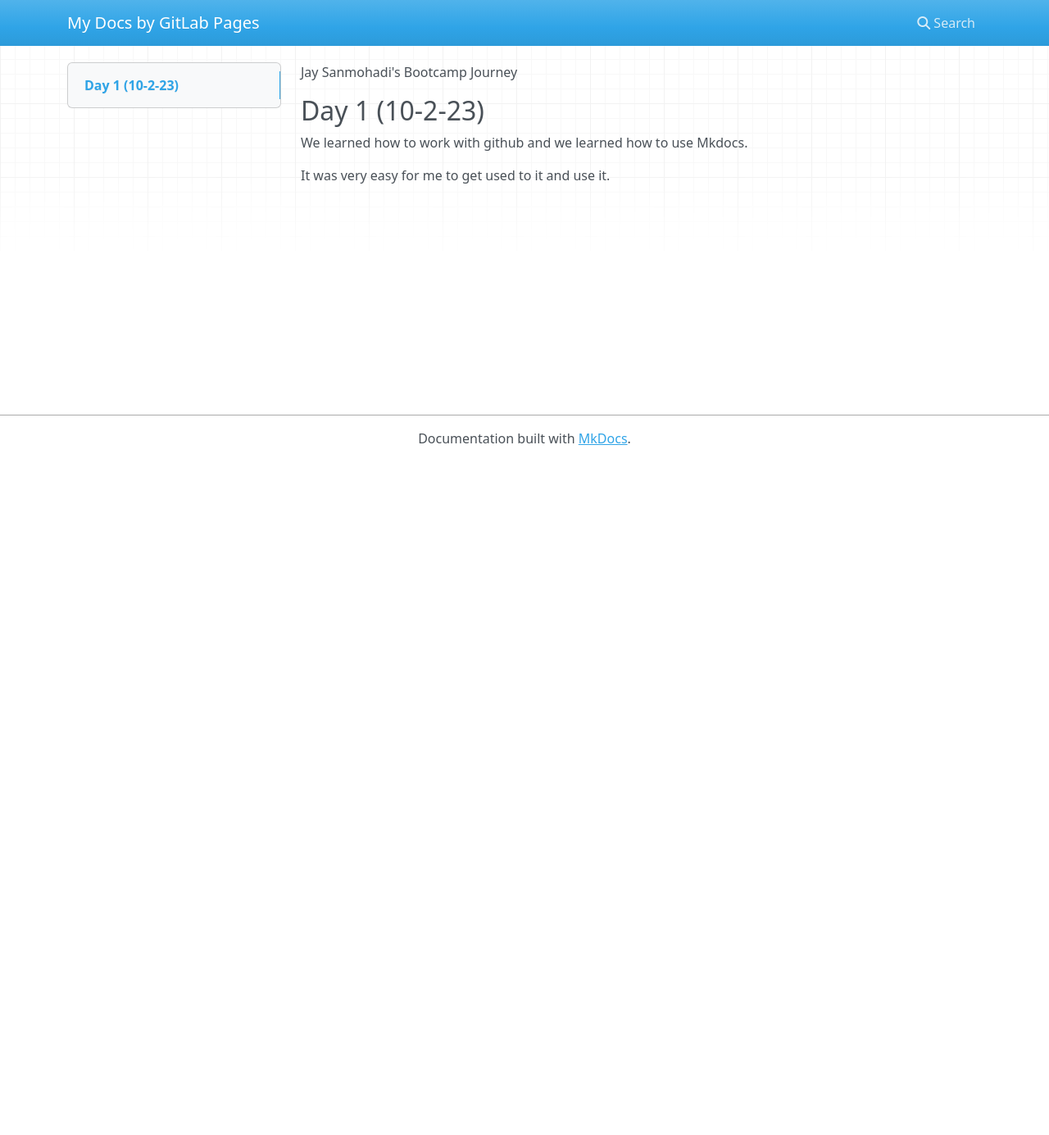
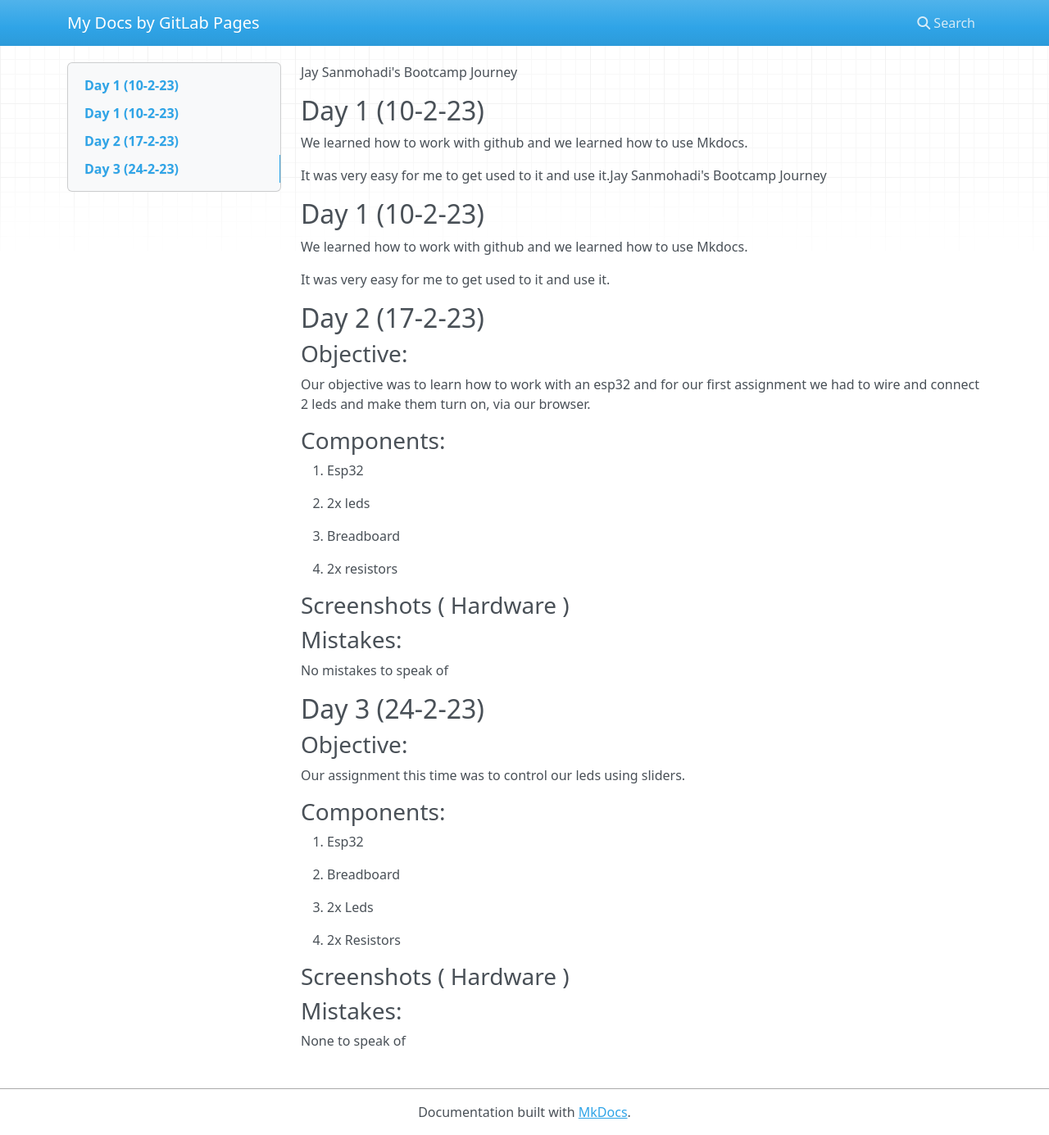
Before and after one commit to 0SaNJ/Bootcamp, an MkDocs documentation site: the page built from docs/index.md, in a window 1280 px wide and 1385 px high. Shown: the whole window at 82% size. Built offline with MkDocs 1.6.1, drawn with Linux system fonts in a browser that asks for light colours; nearby versions of some CDN libraries.

Commit message:
Update (24-2-23)

```diff
--- a/docs/index.md
+++ b/docs/index.md
@@ -5,4 +5,57 @@ Day 1 (10-2-23)
 
 We learned how to work with github and we learned how to use Mkdocs.
 
+It was very easy for me to get used to it and use it.Jay Sanmohadi's Bootcamp Journey
+
+Day 1 (10-2-23)
+---------------
+
+We learned how to work with github and we learned how to use Mkdocs.
+
 It was very easy for me to get used to it and use it.
+
+Day 2 (17-2-23)
+----------------
+
+### Objective:
+
+Our objective was to learn how to work with an esp32 and for our first assignment we had to wire and connect 2 leds and make them turn on, via our browser.
+
+### Components:
+
+1.  Esp32
+
+2.  2x leds
+
+3.  Breadboard
+
+4.  2x resistors
+
+### Screenshots ( Hardware )
+
+### Mistakes:
+
+No mistakes to speak of
+
+Day 3 (24-2-23)
+---------------
+
+### Objective:
+
+Our assignment this time was to control our leds using sliders.
+
+### Components:
+
+1.  Esp32
+
+2.  Breadboard
+
+3.  2x Leds
+
+4.  2x Resistors
+
+### Screenshots ( Hardware )
+
+### Mistakes:
+
+None to speak of
```
